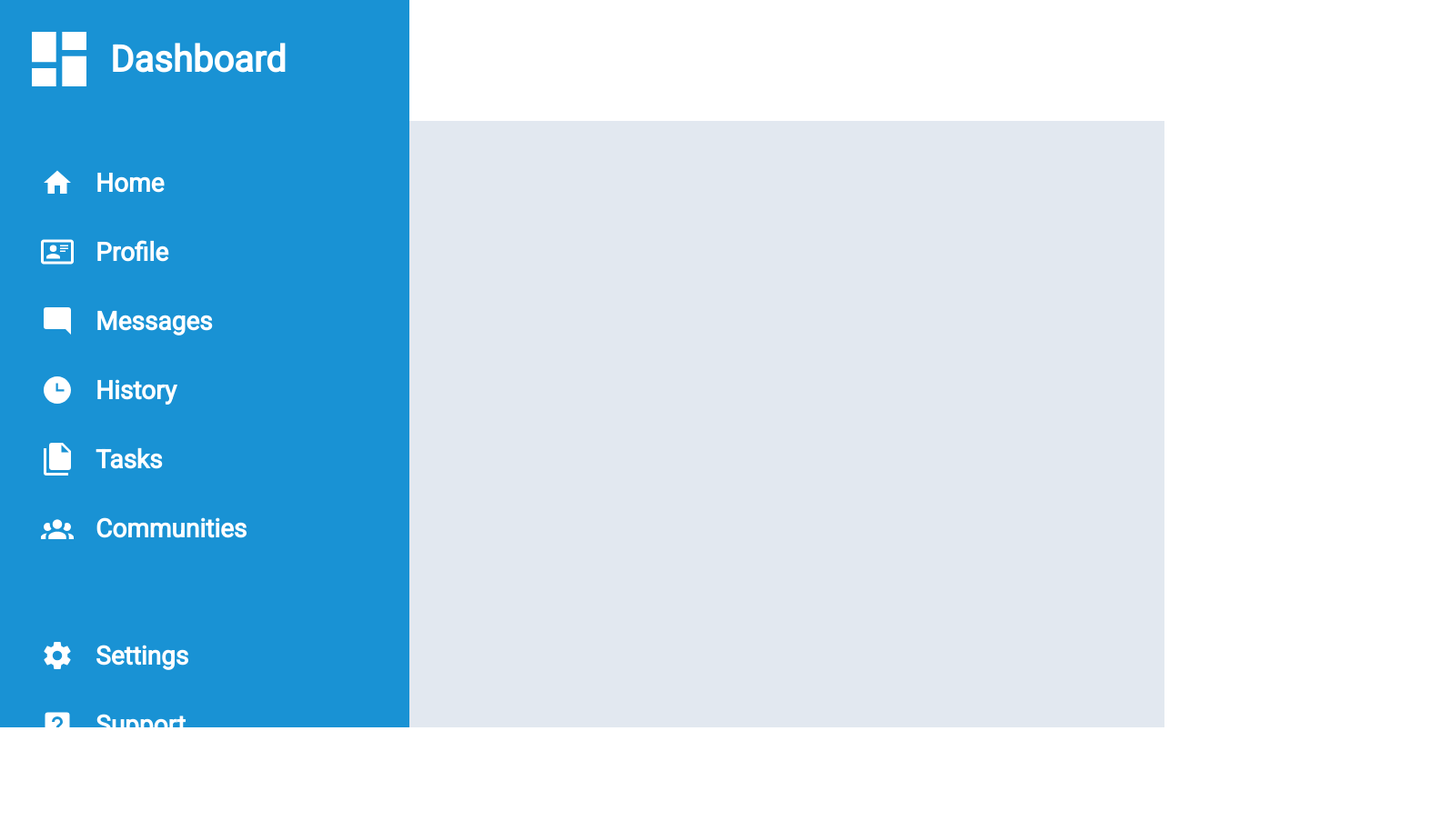
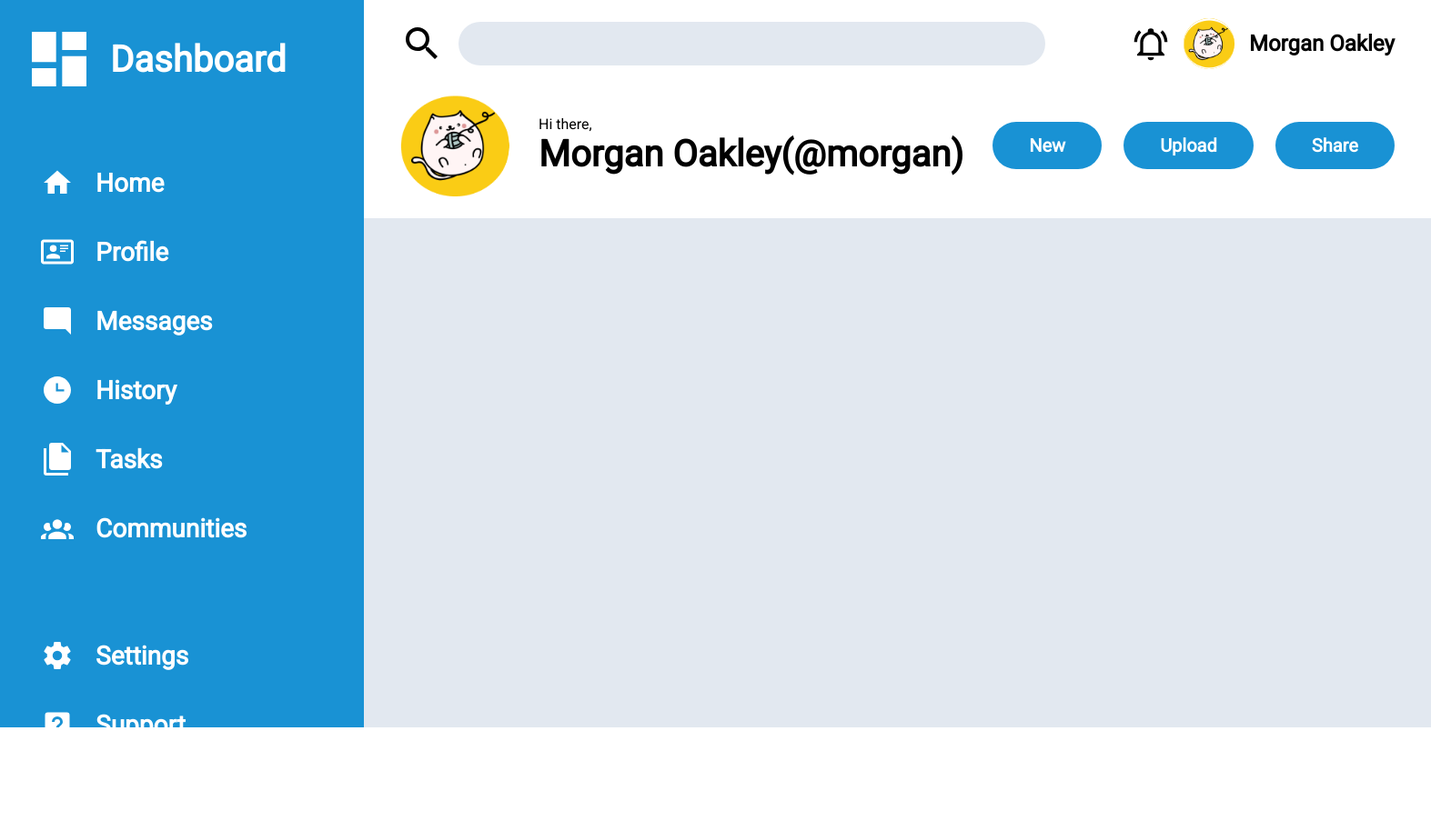
Before and after one commit to Louis-Matthew/Admin-Dashboard, a plain HTML site: page index.html in a window 1280 px wide. Shown: the whole page at 91% size, 1573 px wide, since content can reach past the window. Drawn offline with Linux system fonts and the light colour scheme.

Commit message:
update html and css file to add the header
this adds the header which has two sections one is the search section with
the account avatar at the side, and the other is the welcome section with the
avatar and also with buttons.

```diff
--- a/index.html
+++ b/index.html
@@ -7,7 +7,46 @@
     <link rel="stylesheet" href="style.css" />
   </head>
   <body>
-    <header></header>
+    <header class="side-header">
+      <div class="top-bar">
+        <svg xmlns="http://www.w3.org/2000/svg" viewBox="0 0 24 24">
+          <title>magnify</title>
+          <path
+            d="M9.5,3A6.5,6.5 0 0,1 16,9.5C16,11.11 15.41,12.59 14.44,13.73L14.71,14H15.5L20.5,19L19,20.5L14,15.5V14.71L13.73,14.44C12.59,15.41 11.11,16 9.5,16A6.5,6.5 0 0,1 3,9.5A6.5,6.5 0 0,1 9.5,3M9.5,5C7,5 5,7 5,9.5C5,12 7,14 9.5,14C12,14 14,12 14,9.5C14,7 12,5 9.5,5Z"
+          />
+        </svg>
+
+        <input type="search" class="search" />
+
+        <button type="button" class="bell">
+          <svg xmlns="http://www.w3.org/2000/svg" viewBox="0 0 24 24">
+            <title>bell-ring-outline</title>
+            <path
+              d="M10,21H14A2,2 0 0,1 12,23A2,2 0 0,1 10,21M21,19V20H3V19L5,17V11C5,7.9 7.03,5.17 10,4.29C10,4.19 10,4.1 10,4A2,2 0 0,1 12,2A2,2 0 0,1 14,4C14,4.1 14,4.19 14,4.29C16.97,5.17 19,7.9 19,11V17L21,19M17,11A5,5 0 0,0 12,6A5,5 0 0,0 7,11V18H17V11M19.75,3.19L18.33,4.61C20.04,6.3 21,8.6 21,11H23C23,8.07 21.84,5.25 19.75,3.19M1,11H3C3,8.6 3.96,6.3 5.67,4.61L4.25,3.19C2.16,5.25 1,8.07 1,11Z"
+            />
+          </svg>
+        </button>
+
+        <img src="images/avatar.png" alt="Morgan Oakley" class="avatar" />
+        <span class="username">Morgan Oakley</span>
+      </div>
+
+      <div class="welcome">
+        <img src="images/avatar.png" alt="Morgan Oakley" class="welcome-avatar"/>
+
+        <div class="welcome-text">
+          <p>Hi there,</p>
+          <h1>Morgan Oakley(@morgan)</h1>
+        </div>
+
+        <div class="welcome-actions">
+          <button type="button">New</button>
+          <button type="button">Upload</button>
+          <button type="button">Share</button>
+        </div>
+      </div>
+    </header>
+
     <aside class="sidebar">
       <div class="dashboard">
         <svg xmlns="http://www.w3.org/2000/svg" viewBox="0 0 24 24">
@@ -108,10 +147,17 @@
               Support
             </a>
           </li>
-          <li><a href="#">
-            <svg xmlns="http://www.w3.org/2000/svg" viewBox="0 0 24 24"><title>shield-check</title><path d="M10,17L6,13L7.41,11.59L10,14.17L16.59,7.58L18,9M12,1L3,5V11C3,16.55 6.84,21.74 12,23C17.16,21.74 21,16.55 21,11V5L12,1Z" /></svg>
-            Privacy
-          </a></li>
+          <li>
+            <a href="#">
+              <svg xmlns="http://www.w3.org/2000/svg" viewBox="0 0 24 24">
+                <title>shield-check</title>
+                <path
+                  d="M10,17L6,13L7.41,11.59L10,14.17L16.59,7.58L18,9M12,1L3,5V11C3,16.55 6.84,21.74 12,23C17.16,21.74 21,16.55 21,11V5L12,1Z"
+                />
+              </svg>
+              Privacy
+            </a>
+          </li>
         </ul>
       </nav>
     </aside>
--- a/style.css
+++ b/style.css
@@ -33,12 +33,117 @@ body{
     height: 100vh;
     font-family: "Roboto", sans-serif;
     display: grid;
-    grid-template-columns:  450px 1fr;
-    grid-template-rows: 1fr 5fr;
+    grid-template-columns:  400px 1fr;
+    grid-template-rows: auto 1fr;
 }
 
 header{
     background-color: var(--white-color);
+    display: grid;
+    grid-template-rows: auto auto;
+    padding: 20px 40px;
+}
+
+.top-bar{
+    display: grid;
+    grid-template-columns: auto 1fr auto auto auto;
+    align-items: center;
+    column-gap: 16px;
+}
+
+.top-bar > svg{
+    width: 48px;
+    height: 48px;
+    fill: currentColor;
+}
+
+.search{
+    height: 48px;
+    border: none;
+    background-color: var(--bg-color);
+    outline: none;
+    border-radius: 24px;
+    font-size: 1rem;
+    font-family: inherit;
+    padding: 0 24px;
+    min-width: 0;
+}
+
+.bell{
+    margin-left: 80px;
+    background: none;
+    border: none;
+    cursor: pointer;
+    display: grid;
+    place-items: center;
+}
+
+.bell svg{
+    width: 40px;
+    height: 40px;
+    fill: var(--text-color);
+}
+
+.avatar{
+    width: 56px;
+    height: 56px;
+    border-radius: 50%;
+    object-fit: cover;
+    background-color: #FACC15;
+}
+
+.username{
+    font-size: 1.5rem;
+    font-weight: 700;
+    white-space: nowrap;
+}
+
+.welcome{
+    display: grid;
+    grid-template-columns: auto 1fr auto;
+    align-items: center;
+    column-gap: 32px;
+    margin-top: 24px;
+}
+
+.welcome-avatar{
+    width: 120px;
+    height: 120px;
+    border-radius: 50%;
+    object-fit: cover;
+}
+
+.welcome-text p{
+    font-size: 1rem;
+    font-weight: 500;
+}
+
+.welcome-text h1{
+    font-size: 2.5rem;
+    font-weight: 700;
+    white-space: nowrap;
+}
+
+.welcome-actions{
+    display: grid;
+    grid-auto-flow: column;
+    column-gap: 24px;
+}
+
+.welcome-actions button{
+    padding: 14px 40px;
+    border: none;
+    border-radius: 999px;
+    background-color: var(--primary-blue);
+    color: var(--white-color);
+    font-family: inherit;
+    font-size: 1.25rem;
+    font-weight: 700;
+    cursor: pointer;
+}
+
+.welcome-actions button:hover {
+  filter: brightness(0.92);
 }
 
 .sidebar{
```
Also changed, not shown: images/avatar.png (added).
